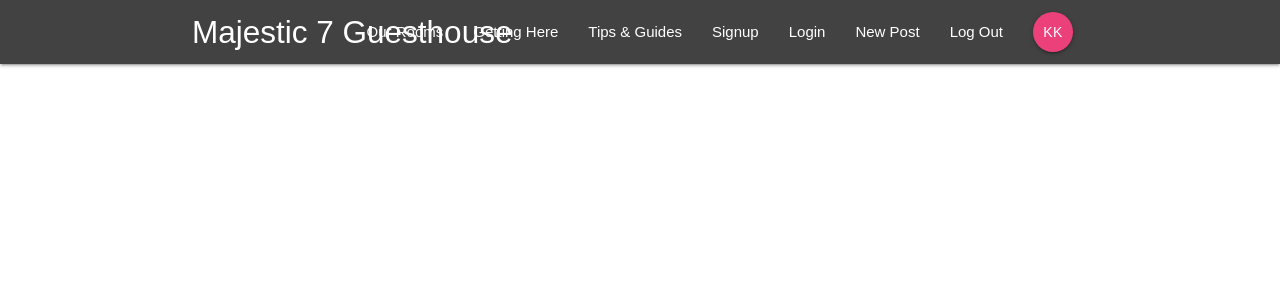
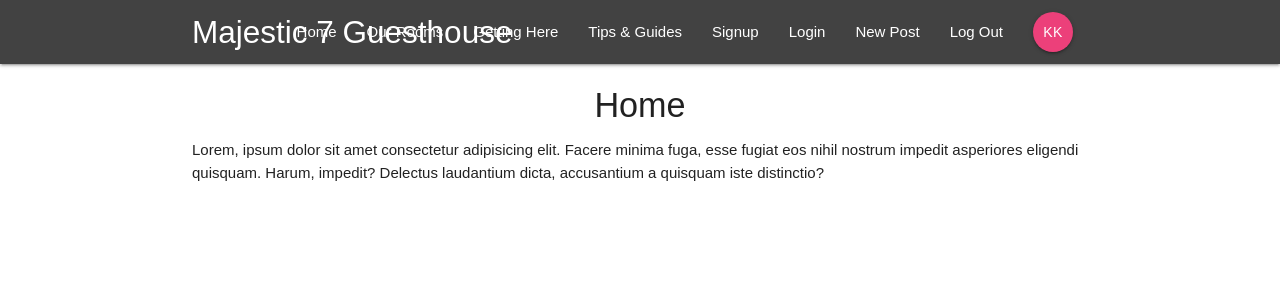
Before and after one commit to clickingmouse/M7GH, a React (Create React App) app in the folder m7gh/: page / in a window 1280 px wide. Shown: the top 300 px of the page. Built offline with nearby package versions, Linux system fonts and the light colour scheme.

Commit message:
route trial

```diff
--- a/m7gh/src/App.js
+++ b/m7gh/src/App.js
@@ -1,13 +1,14 @@
 import React, { Component } from "react";
-import { BrowserRouter } from "react-router-dom";
+import { BrowserRouter, Route } from "react-router-dom";
 import Navbar from "./components/layout/Navbar";
-
+import Home from "./components/home/Home";
 class App extends Component {
   render() {
     return (
       <BrowserRouter>
         <div className="App">
           <Navbar />
+          <Route path="/" component={Home} />
         </div>
       </BrowserRouter>
     );
--- a/m7gh/src/components/home/Home.js
+++ b/m7gh/src/components/home/Home.js
@@ -1,5 +1,19 @@
 import React, { Component } from "react";
 
+const Home = () => {
+  return (
+    <div class="home container">
+      <h4 class="center">Home</h4>
+      <p>
+        Lorem, ipsum dolor sit amet consectetur adipisicing elit. Facere minima
+        fuga, esse fugiat eos nihil nostrum impedit asperiores eligendi
+        quisquam. Harum, impedit? Delectus laudantium dicta, accusantium a
+        quisquam iste distinctio?
+      </p>
+    </div>
+  );
+};
+/*
 export class Home extends Component {
   render() {
     return (
@@ -9,5 +23,5 @@ export class Home extends Component {
     );
   }
 }
-
+*/
 export default Home;
--- a/m7gh/src/components/layout/Navbar.js
+++ b/m7gh/src/components/layout/Navbar.js
@@ -19,6 +19,9 @@ const Navbar = () => {
           <SignedOutLinks />
           <ul className="right">
             <li>
+              <a href="#">Home</a>
+            </li>
+            <li>
               <a href="#">Our Rooms</a>
             </li>
             <li>
@@ -28,6 +31,7 @@ const Navbar = () => {
               <a href="#">Tips &amp; Guides</a>
             </li>
           </ul>
+
           <ul className="sidenav grey lighten-2" id="mobile-menu">
             <li>
               <a href="#">Our Rooms</a>
```
Also changed, not shown: m7gh/src/components/contact/Contact.js (added, +17 -0 lines).
